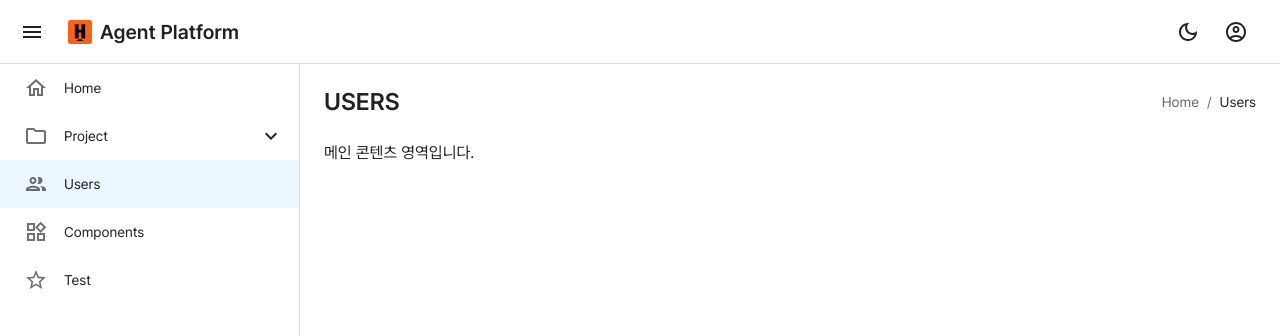
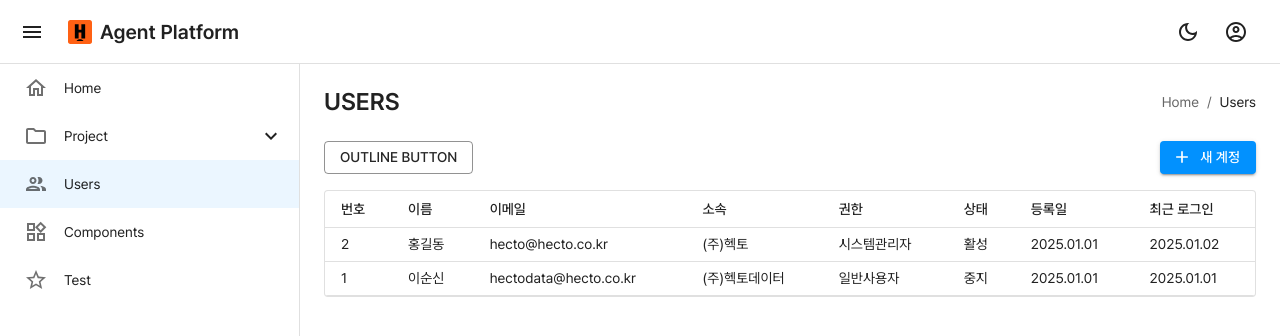
Before and after one commit to kimjaeheebiz/ds2025, a React (Vite) app: page /users in a window 1280 px wide. Shown: the top 336 px of the page. Built offline with nearby package versions, Linux system fonts and the light colour scheme.

Commit message:
Users 페이지 자동 생성 테스트

```diff
--- a/src/pages/users/Users.tsx
+++ b/src/pages/users/Users.tsx
@@ -1,5 +1,17 @@
 import React from 'react';
-import { Box, Typography } from '@mui/material';
+import {
+    Box,
+    Stack,
+    Button,
+    TableContainer,
+    Paper,
+    Table,
+    TableHead,
+    TableRow,
+    TableCell,
+    TableBody,
+} from '@mui/material';
+import { Add } from '@mui/icons-material';
 
 // Import page-specific types
 import { UsersPageState } from './Users.types';
@@ -19,14 +31,68 @@ export const Users: React.FC = () => {
                     gap: 2,
                 }}
             >
-                <Typography
-                    variant="body1"
+                <Stack
+                    direction="row"
+                    spacing={10}
+                    alignItems="center"
+                    justifyContent="space-between"
                     sx={{
-                        color: 'text.primary',
+                        justifyContent: 'space-between',
+                        alignItems: 'center',
                     }}
                 >
-                    메인 콘텐츠 영역입니다.
-                </Typography>
+                    <Button variant="outlined" color="secondary">
+                        Outline Button
+                    </Button>
+                    <Button variant="contained" startIcon={<Add />}>
+                        새 계정
+                    </Button>
+                </Stack>
+                <TableContainer
+                    component={Paper}
+                    elevation={0}
+                    variant="outlined"
+                    sx={{
+                        backgroundColor: 'background.paper-elevation-0',
+                    }}
+                >
+                    <Table size="small">
+                        <TableHead>
+                            <TableRow>
+                                <TableCell>번호</TableCell>
+                                <TableCell>이름</TableCell>
+                                <TableCell>이메일</TableCell>
+                                <TableCell>소속</TableCell>
+                                <TableCell>권한</TableCell>
+                                <TableCell>상태</TableCell>
+                                <TableCell>등록일</TableCell>
+                                <TableCell>최근 로그인</TableCell>
+                            </TableRow>
+                        </TableHead>
+                        <TableBody>
+                            <TableRow>
+                                <TableCell>2</TableCell>
+                                <TableCell>홍길동</TableCell>
+                                <TableCell>hecto@hecto.co.kr</TableCell>
+                                <TableCell>(주)헥토</TableCell>
+                                <TableCell>시스템관리자</TableCell>
+                                <TableCell>활성</TableCell>
+                                <TableCell>2025.01.01</TableCell>
+                                <TableCell>2025.01.02</TableCell>
+                            </TableRow>
+                            <TableRow>
+                                <TableCell>1</TableCell>
+                                <TableCell>이순신</TableCell>
+                                <TableCell>hectodata@hecto.co.kr</TableCell>
+                                <TableCell>(주)헥토데이터</TableCell>
+                                <TableCell>일반사용자</TableCell>
+                                <TableCell>중지</TableCell>
+                                <TableCell>2025.01.01</TableCell>
+                                <TableCell>2025.01.01</TableCell>
+                            </TableRow>
+                        </TableBody>
+                    </Table>
+                </TableContainer>
             </Box>
         </Box>
     );
```
